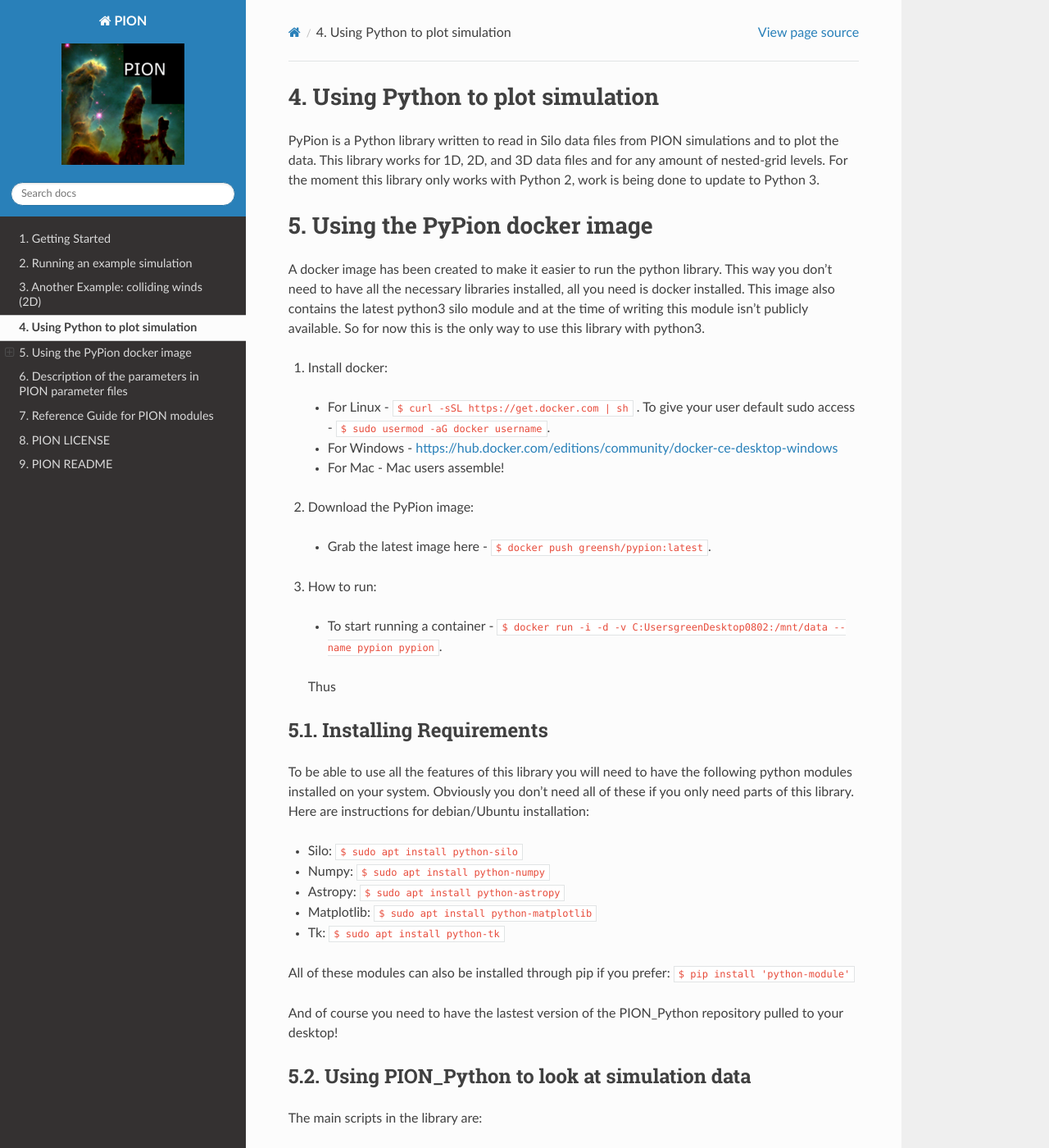
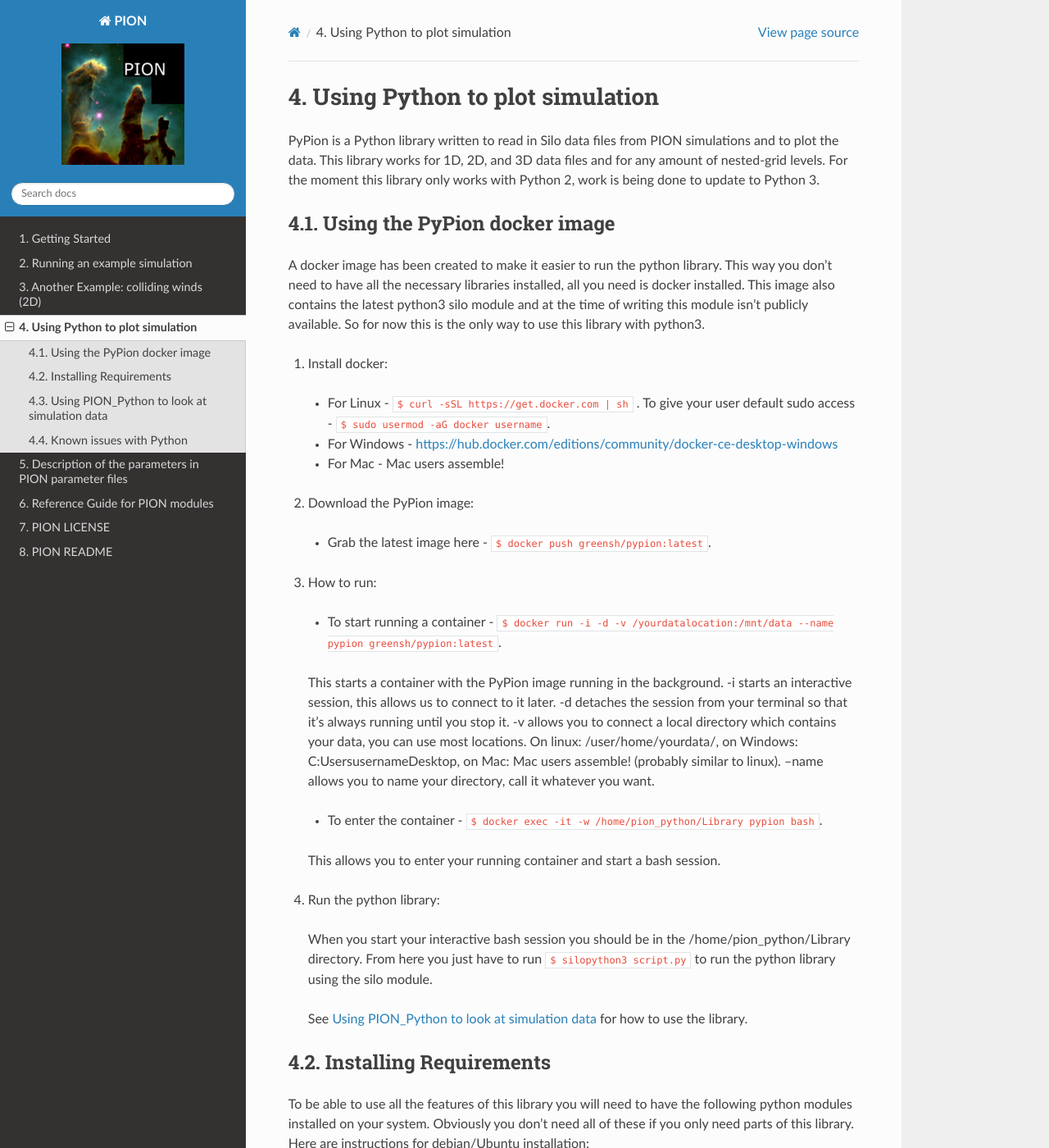
Before and after one commit to jmackey-astro/pion-docs, a Sphinx documentation site: the page built from docs/source/python.rst, in a window 1280 px wide and 1400 px high. Shown: the whole window at 82% size. Built offline with Sphinx 7.4.7 and the Read the Docs theme 2.0.0, drawn with Linux system fonts in a browser that asks for light colours.

Commit message:
Update python.rst

```diff
--- a/docs/source/python.rst
+++ b/docs/source/python.rst
@@ -10,7 +10,8 @@ For the moment this library only works with Python 2, work is being done to upda
 .. _docker_usage:
 
 Using the PyPion docker image
-=========================================
+----------------------------------
+
 A docker image has been created to make it easier to run the python library. This way you don't need to have all the necessary libraries installed, all you need is docker
 installed. This image also contains the latest python3 silo module and at the time of writing this module isn't publicly available. So for now this is the only way to use this library with python3.
 
@@ -29,11 +30,22 @@ installed. This image also contains the latest python3 silo module and at the ti
 
 3. How to run:
 
- + To start running a container - :code:`$ docker run -i -d -v C:\Users\green\Desktop\0802\:/mnt/data --name pypion pypion`.
+ + To start running a container - :code:`$ docker run -i -d -v /yourdatalocation:/mnt/data --name pypion greensh/pypion:latest`.
 
- Thus
+ This starts a container with the PyPion image running in the background. -i starts an interactive session, this allows us to connect to it later. -d detaches the session from your terminal so that it's always running
+ until you stop it. -v allows you to connect a local directory which contains your data, you can use most locations. On linux: /user/home/yourdata/, on Windows: C:\Users\username\Desktop\,
+ on Mac: Mac users assemble! (probably similar to linux). --name allows you to name your directory, call it whatever you want.
 
+ + To enter the container - :code:`$ docker exec -it -w /home/pion_python/Library pypion bash`.
 
+ This allows you to enter your running container and start a bash session.
+
+4. Run the python library:
+
+ When you start your interactive bash session you should be in the /home/pion_python/Library directory. From here you just have to run :code:`$ silopython3 script.py` to run the
+ python library using the silo module.
+
+ See :ref:`use_python` for how to use the library.
 
 
 .. _install_python:
```
